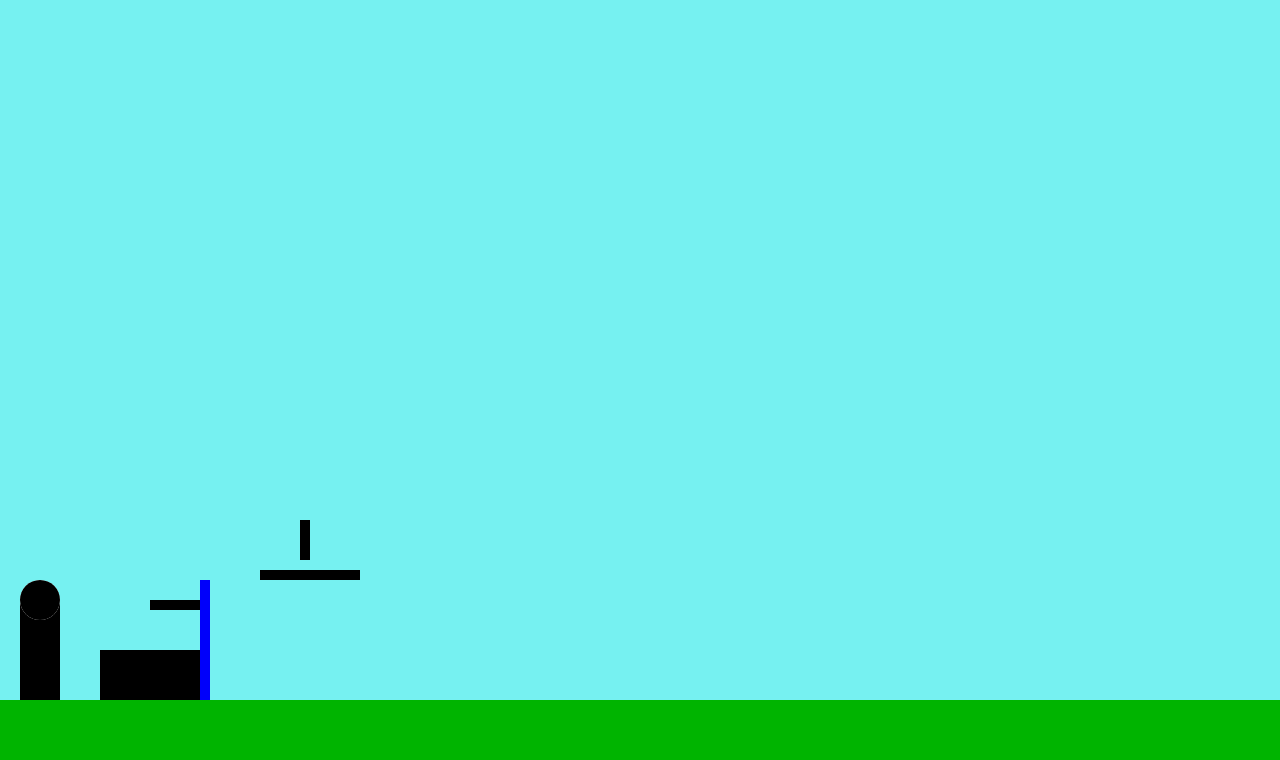
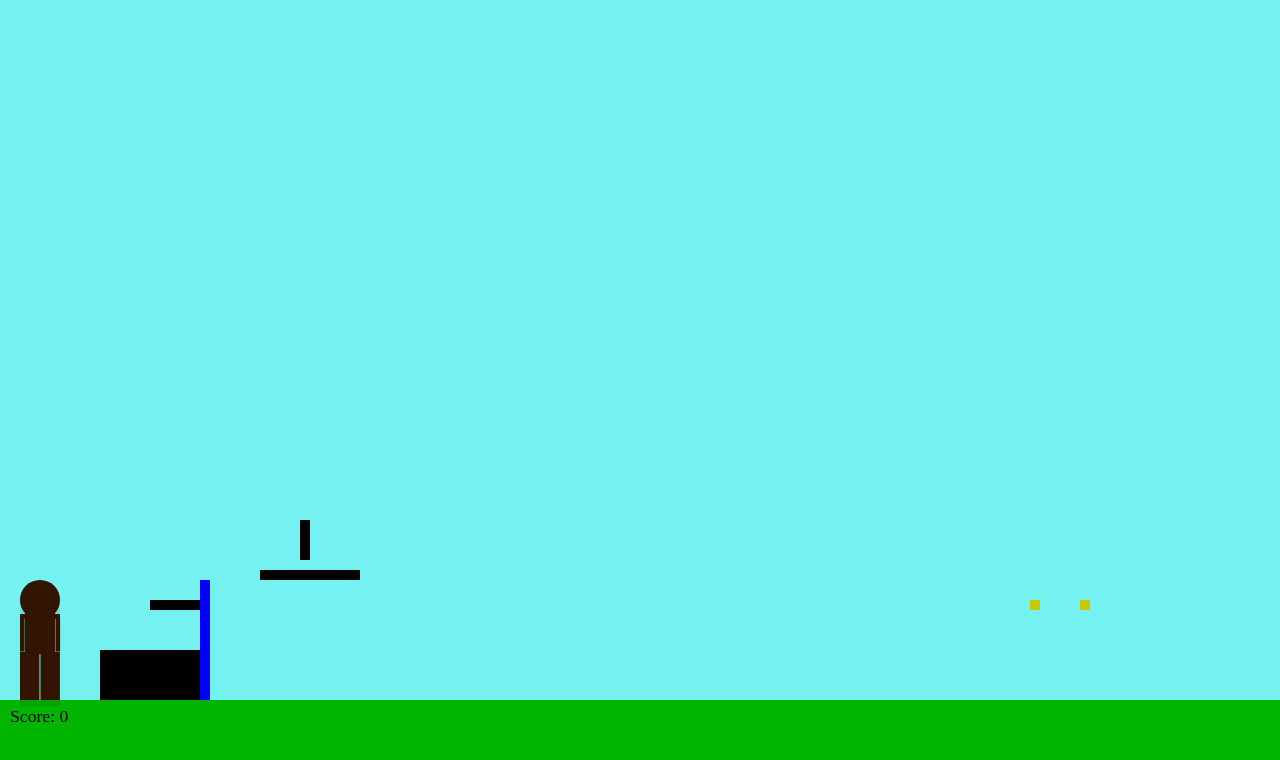
Before and after one commit to MarkusLasseigne/MarkusLasseigne.github.io, a plain HTML site: page projects/majge/index.html in a window 1280 px wide. Both pictures are taken after a click on the button "Level 1". Drawn offline with Linux system fonts and the light colour scheme.

Commit message:
See Change Log.

```diff
--- a/projects/majge/levelc1.js
+++ b/projects/majge/levelc1.js
@@ -1,52 +1,36 @@
 var statObjs=[];
 var cHeight=window.innerHeight;
 var cWidth=window.innerWidth;
-var skyBack, ground, frameTxt;
-var wallT0, wallT1, wallT2, wallT3, wallT4;
-//var player1;
+var skyBack, ground, frameTxt, wallT0, wallT1, wallT2, wallT3, wallT4;
+var player1;
 
 function everyinterval(n){if((refInit.frameNo/n) % 1==0){return true;}return false;}
 
 function updateGame1(){
-	var x, y, height, gap, minHeight, maxHeight, minGap, maxGap;
 	refInit.clear();
-	if(refInit.frameNo>=60){
-		refInit.frameNo=0;
-	}else if(refInit.frameNo==0){
-		statObjs.push(ground); statObjs.push(wallT0);
-		statObjs.push(wallT1); statObjs.push(wallT2);
-		statObjs.push(wallT3); statObjs.push(wallT4);
-	}
-	refInit.frameNo+=1;
+	frI = (refInit.frameNo>=60) ? refInit.frameNo=0 : refInit.frameNo+=1;
 	movement();
-	for(var i=0; i<statObjs.length; i+=1){
-//		statObjs[i].x+=-0.8;
-		statObjs[i].update();
-	}
 	skyBack.update();
-	wallT0.update();
-	wallT1.update();
-	wallT2.update();
-	wallT3.update();
-	wallT4.update();
-	ground.update();
-//	frameTxt.update();
+	for(var i=0;i<statObjs.length;i++){statObjs[i].update();}
+	coin1.update(); coin2.update();
+//	console.log(player1.x, player1.y);
 	player1.update();
+
 }
 
-var level1 = function(){
-	if(refInit.frameNo!==undefined){refInit.clear();}
-	refInit.start("2d", "left", updateGame1, 16);
-	var y; y=cHeight-100; // V (type|width|height|x|y|color)
-	skyBack = new refInit.draw("", cWidth, cHeight, 0, 0, "rgba(100,240,240,0.88)");
-//	frameTxt = new refInit.draw("text", 500, 500, 100, y-200, "rgba(0,0,0,1)", "test");
-	ground = new refInit.draw("static", cWidth*1.2, 100, 0, y, "rgba(0,180,0,1)");
-	wallT0 = new refInit.draw("static", 100, 50, 100, y-50, "rgba(0,0,0,1)");
-	wallT1 = new refInit.draw("static", 50, 10, 150, y-100, "rgba(0,0,0,1)");
-	wallT2 = new refInit.draw("static", 10, 120, 200, y-120, "rgba(0,0,250,1)");
-	wallT3 = new refInit.draw("static", 100, 10, 260, y-130, "rgba(0,0,0,1)");
-	wallT4 = new refInit.draw("static", 10, 40, 300, y-180, "rgba(0,0,0,1)");
-
-	player1 = new refInit.draw("player", 40, 120, 20, y+100, "rgba(0,0,0,1)");
+let level1 = function(){
+	sL1 = (refInit.frameNo!==undefined) ? refInit.clear() : refInit.start("2d", "left", updateGame1, 16);
+	y=cHeight-100; x=cWidth-100; // V (type|width|height|x|y|color)
+	skyBack = new refInit.draw("backO", cWidth, cHeight, 0, 0, "rgba(100,240,240,0.88)");
+	statObjs.push(ground = new refInit.draw("static", cWidth*1.2, 100, 0, y, "rgba(0,180,0,1)"));
+	statObjs.push(wallT0 = new refInit.draw("static", 100, 50, 100, y-50, "rgba(0,0,0,1)"));
+	statObjs.push(wallT1 = new refInit.draw("static", 50, 10, 150, y-100, "rgba(0,0,0,1)"));
+	statObjs.push(wallT2 = new refInit.draw("static", 10, 120, 200, y-120, "rgba(0,0,250,1)"));
+	statObjs.push(wallT3 = new refInit.draw("static", 100, 10, 260, y-130, "rgba(0,0,0,1)"));
+	statObjs.push(wallT4 = new refInit.draw("static", 10, 40, 300, y-180, "rgba(0,0,0,1)"));
+	coin1 = new refInit.draw("coin", 10, 10, x-100, y-100, "rgba(200,200,0,1)");
+	coin2 = new refInit.draw("coin", 10, 10, x-150, y-100, "rgba(200,200,0,1)");
+	player1 = new refInit.draw("player", 40, 120, 20, y+100, "rgba(50,20,0,1)");
 	player1.gravity=1;
+	statObjs.push(scoreTxt = new refInit.draw("sText", 60, 20, 10, y+10, "rgba(0,0,0,1)", null, "Score: "+player1.score, " Ariel"));
 };
--- a/projects/majge/levelc2.js
+++ b/projects/majge/levelc2.js
@@ -4,8 +4,8 @@ level2 = function(){
     eartBox = new refInit.draw("pict", 500, 20, 20, 20, "rgba(0,0,0,0)","/projects/bouncingearth.png");
 }
 var updateGame2 = function(){
-    refInit.clear();
+
     refInit.frameNo+=1;
-    eartBox.newPos();
+    eartBox.x+=1;
     eartBox.update();
 }
--- a/projects/majge/refInit.js
+++ b/projects/majge/refInit.js
@@ -1,15 +1,16 @@
-function clearArc(context, x, y, radius, color){
-	context.save();
-	context.globalCompositeOperation = 'destination-out';
-	context.beginPath();
-	context.arc(x, y, radius, 0, 2 * Math.PI, false);
-	context.fill();
-	context.restore();
-	ctx.arc(this.x+10, this.y+200, this.width*0.5, 0, 2*Math.PI, false);
-	ctx.fill();
-}
-
+/** clearArc( context | x-position | y-position | radius | color ) */
+clearArc = function(cotx, x, y, radius, color){
+	cotx.save();
+	cotx.globalCompositeOperation = 'destination-out';
+	cotx.beginPath();
+	ctx.fillStyle=color;
+	cotx.arc(x, y, radius, 0, 2 * Math.PI, false);
+	cotx.restore();
+	cotx.arc(this.x+10, this.y+200, this.width*0.5, 0, 2*Math.PI, false);
+	cotx.fill();
+};
 function movement(typeIn1){
+	if(player1.x>=cWidth){player1.x=0-player1.width;}else if(player1.x+player1.width<0){player1.x=cWidth;}
 	if(refInit.keys && refInit.keys["ArrowLeft"]){player1.speedX=-2;}// <
 	if(refInit.keys && refInit.keys["a"]){player1.speedX=-2;}// a
 	if(refInit.keys && refInit.keys["ArrowRight"]){player1.speedX=2;}// >
@@ -18,9 +19,7 @@ function movement(typeIn1){
 	if(refInit.keys && refInit.keys["s"]){player1.speedY=0.5; player1.speedX/=4;}// s
 	if(refInit.keys && refInit.keys["ArrowUp"]){player1.speedY=-4.6;}// ^
 	if(refInit.keys && refInit.keys["w"]){player1.speedY=-4.6;}// w
-	if(player1.x>cWidth){player1.x=0-player1.width;}else if(player1.x<0-player1.width){player1.x=cWidth}
 }
-
 var refInit = {
 	canvas: document.querySelector("#daCan"),
 	start: function(dimention, direction, ufunct, int, dW, dH){
@@ -66,56 +65,65 @@ var refInit = {
 	},
 	stop: function(){clearInterval(this.interval); return location.reload();},
 	clear: function(){this.context.clearRect(0, 0, this.canvas.width, this.canvas.height);},
-	/** draw (type|width|height|x|y|color) */
-	draw: function(type, width, height, x, y, color, iSrc, text){
+	/** * refInit.draw( type | width | height | x-position | y-position | color | image-src | text | text-font ) */
+	draw: function(type, width, height, x, y, color, iSrc, text, font){
 		this.type=type;
+		this.width=width;
+		this.height=height;
 		this.x=x;
-		this.width=width;
+		this.leftPos=x;
+		this.rightPos=this.leftPos+this.width;
 		this.y=y;
-		this.height=height;
+		this.topPos=y;
+		this.bottomPos=this.topPos+this.height;
+		this.iSrc=iSrc;
+		this.text=text;
+		this.font=font;
 		this.speedX=0;
 		this.speedY=0;
-		this.rotation=0;
 		this.gravity=0;
 		this.gravitySpeed=0;
+		this.rotation=0;
 		this.health=100;
 		this.score=0;
-		this.text=text;
-		this.iSrc=iSrc;
 
-		this.leftPos=x;
-		this.rightPos=this.leftPos-this.width/1.2;
-		this.topPos=y;
-		this.bottomPos=this.topPos-this.height/1.2;
-
-		/**fillStyle(color|gradient|pattern) fillRect(x|y|width|height)
-		* arc(x|y|radius|startAngle|eAngle) **/
+		/*** fillStyle( color | gradient | pattern )
+		*  * fillRect( x | y | width | height )
+		*  * clearArc( context | x | y | radius | color ) */
 		this.update = function(){
+			if(this.health<=0){return;}
 			ctx=refInit.context;
 			if(this.type=="static"){
 				ctx.fillStyle=color;
 				ctx.rotate(this.rotation);
 				ctx.fillRect(this.x, this.y, this.width, this.height);
 			}else if(this.type=="player"){
+				ctx.fillStyle="rgba(0,0,0,0.08)";
+				shad = ctx.fillRect(this.x, this.y+20, this.width, this.height*0.888);
 				ctx.fillStyle=color;
-				ctx.fillRect(this.x, this.y+24, this.width, this.height*0.8);//*0.75
-				ctx.fillStyle=color;
-				clearArc(ctx, this.x+20, this.y+20, this.width*0.5, "black");
+				head = clearArc(ctx, this.x+20, this.y+20, this.width*0.5, "black");
+				body = ctx.fillRect(this.x+5, this.y+26, this.width*0.75, this.height*0.40);
+				sholds = ctx.fillRect(this.x, this.y+34, this.width, this.height*0.04);
+				lArm = ctx.fillRect(this.x, this.y+38, this.width*0.115, this.height*0.28);
+				rArm = ctx.fillRect(this.x+35.5, this.y+38, this.width*0.115, this.height*0.28);
+				lLeg = ctx.fillRect(this.x, this.y+72, this.width*0.485, this.height*0.4);
+				rLeg = ctx.fillRect(this.x+20.5, this.y+72, this.width*0.485, this.height*0.4);
 				this.newPos();
 			}else if(this.type=="pict"){
 				var imG = new Image();
 				imG.src=this.iSrc;
 				imG.id="imgH";
-				imG.fillStyle=color;
-				imG.width=width;
-				imG.onload = function animate(){ctx.drawImage(imG, x, y);}
-
-
-			}else if(this.type=="text"){
+				imG.onload = function animate(){refInit.clear(); ctx.drawImage(imG, x, y);};
+				ctx.fillStyle=color;
+				ctx.width=this.width/2;
+				ctx.height=this.height/2;
+				this.newPos();
+			}else if(this.type=="sText"){
 //				console.log(this.text);
-				ctx.font=this.width+" "+this.height;
+				ctx.font= (this.width/3.4)+"px "+font;
 				ctx.fillStyle=color;
-				ctx.fillText(this.text, this.x, this.y);
+				this.text="Score: "+player1.score;
+				ctx.fillText(this.text, this.x, this.y+12);
 			}else{
 				ctx.fillStyle=color;
 				ctx.fillRect(this.x, this.y, this.width, this.height);
@@ -135,63 +143,88 @@ var refInit = {
 				var otLeft=statObjs[i].x; var otRight=statObjs[i].x+statObjs[i].width;
 //				console.log(this.x+this.width, this.rightPos, myRight);
 
-				//=(=0)||>(=-1)||<(=+1)||>=(=-0)||<=(=+0)
-				// if(myBottom>otTop
-				// 	&& !(myBottom-myHeightH*0.8>otBottom)
-				// 	&& (myTop+myHeightH<=otBottom)
-				// 	&& (myRight>=otLeft+5)
-				// 	&& (myLeft<=otRight-5))
-				// 		{player1.pHitBottom(otTop);}//my bottom collide
-
 				if(myLeft-2<otRight //everything left of myLeft
 				&& !(myLeft<otRight-2)//nothing left of myLeft
 				&& !(myLeft>otRight+2) //nothing right of myLeft
-				&& (myTop<=otBottom-0.5)
-				&& (myBottom>=otTop+0.5))
+				&& (myTop<otBottom-1)
+				&& (myBottom>otTop+1))
 					{player1.pHitLeft(statObjs[i]);}//my left collide
 				else if(myRight+2>otLeft//everything right of myRight
 				&& !(myRight>otLeft+2)//nothing right of myRight
 				&& !(myRight<otLeft-2)//nothing left of myRight
-				&& (myTop<=otBottom-0.5)
-				&& (myBottom>=otTop+0.5))
+				&& (myTop<otBottom-1)
+				&& (myBottom>otTop+1))
 					{player1.pHitRight(statObjs[i]);}//my right collide
-
+//				console.log(this.topPos, otBottom);
 				if(myTop-2<otBottom//everything above myTop
 				&& !(myTop<otBottom-6)//nothing above myTop
 				&& !(myTop>otBottom+2)//nothing below myTop
-				&& (myRight>=otLeft+0.5)
-				&& (myLeft<=otRight-0.5))
+				&& (myRight>=otLeft+1)
+				&& (myLeft<=otRight-1))
 					{player1.pHitTop(statObjs[i]);}//my top collide
 				else if(this.bottomPos+2>otTop//everything below myBottom
 				&& !(myBottom>otTop+6)//nothing below myBottom
 				&& !(myBottom<otTop-2)//nothing above myBottom
-				&& (myRight>=otLeft+0.5)
-				&& (myLeft<=otRight-0.5))
+				&& (myRight>=otLeft+1)
+				&& (myLeft<=otRight-1))
 					{player1.pHitBottom(statObjs[i]);}//my bottom collide
 			}
 		}
 		this.pHitBottom = function(whaBot){
-			this.gravitySpeed=0;
-			this.speedY=0;
-			this.speedX=0;
-			this.y=whaBot.topPos-this.height;
 //			console.log("Player Bottom Coll");
+			if(whaBot.type=="coin"){
+				whaBot.health=-0;
+				if(whaBot!==null){
+					player1.score+=1
+					whaBot=null;
+				}else{return;}
+			}else{
+				this.gravitySpeed=0;
+				this.speedY=0;
+				this.speedX=0;
+				this.y=whaBot.topPos-this.height;
+			}
 		}
 		this.pHitTop = function(whaBot){
-			this.gravitySpeed+=0.2;
-			this.speedY=0.2;
-			this.y=whaBot.bottomPos+this.height*0.152;
 //			console.log("Player Top Coll");
+			if(whaBot.type=="coin"){
+				whaBot.health=-0;
+				if(whaBot!==null){
+					player1.score+=1
+					whaBot=null;
+				}else{return;}
+			}else{
+				this.gravitySpeed+=0.2;
+				this.speedY=0.2;
+				this.y=whaBot.bottomPos;
+			}
 		}
 		this.pHitLeft = function(whaBot){
-			this.speedX=0;
-			this.x=whaBot.rightPos+this.width*0.46;
 //			console.log("Player Left Coll");
+			if(whaBot.type=="coin"){
+				console.log(refInit.canvas.context);
+				whaBot.health=-0;
+				if(whaBot!==null){
+					player1.score+=1
+					whaBot=null;
+				}else{return;}
+			}else{
+				this.x=whaBot.rightPos;
+				this.speedX=0;
+			}
 		}
 		this.pHitRight = function(whaBot){
-			this.x=whaBot.leftPos-this.width;
-			this.speedX=0;
 //			console.log("Player Right Coll");
+			if(whaBot.type=="coin"){
+				whaBot.health=-0;
+				if(whaBot!==null){
+					player1.score+=1
+					whaBot=null;
+				}else{return;}
+			}else{
+				this.x=whaBot.leftPos-this.width;
+				this.speedX=0;
+			}
 		}
 		this.hitBottom = function(){
 			var rockbottom=refInit.canvas.height-this.height*1.83;
```
Also changed, not shown: changelog.html (+3 -0 lines).
